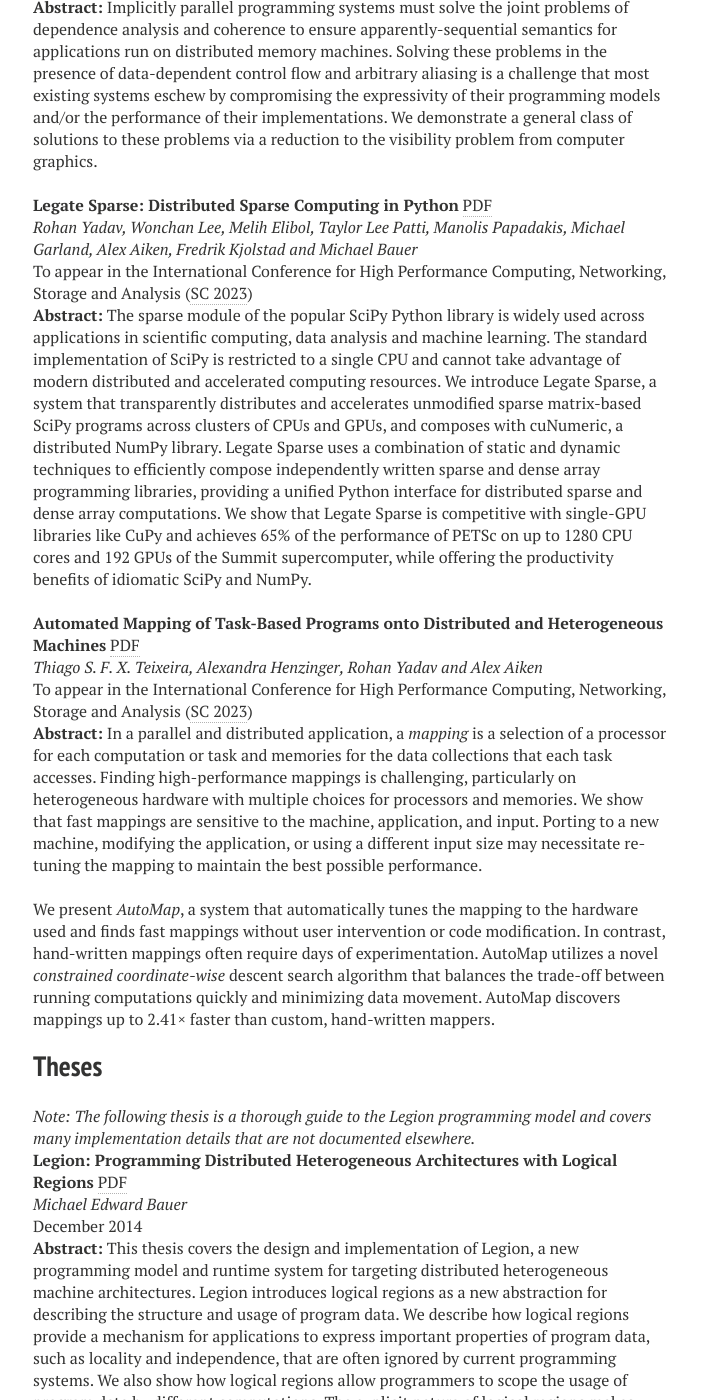
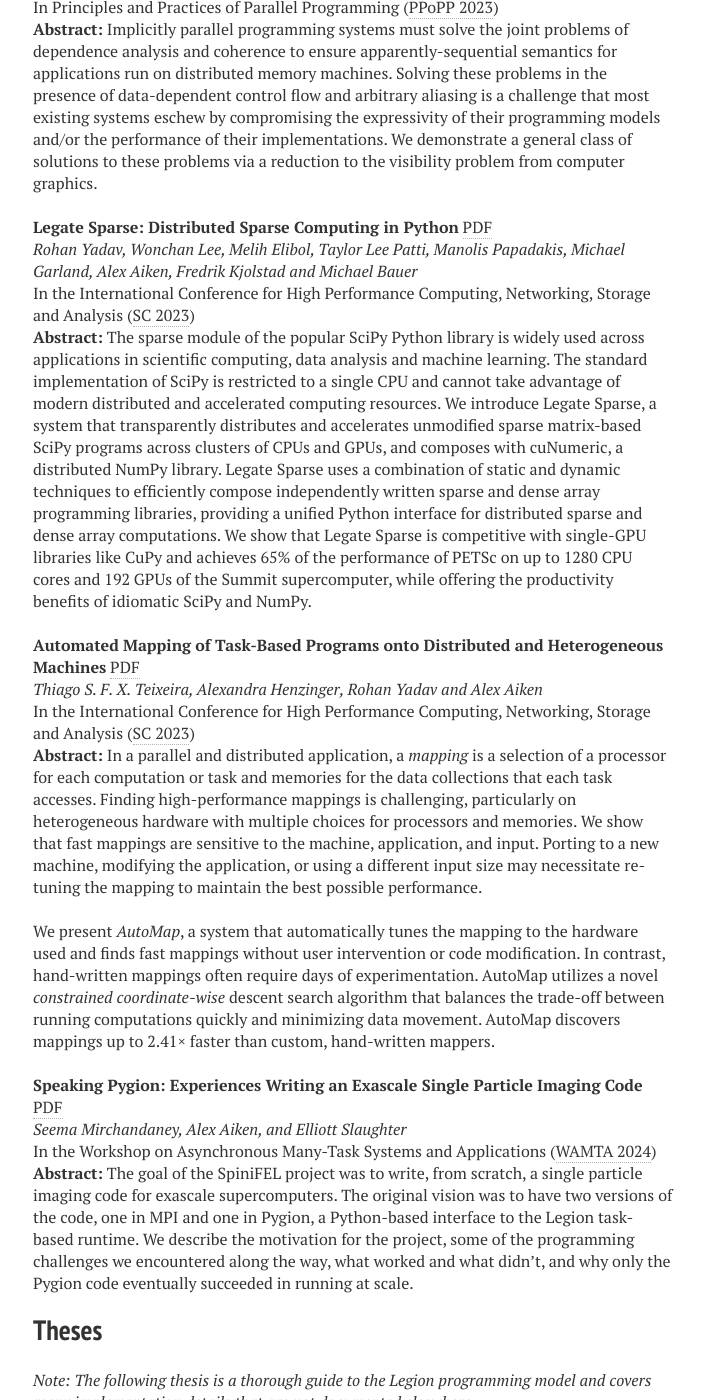
Before and after one commit to apryakhin/legion.stanford.edu, a Jekyll site: the page built from publications.md, in a window 1280 px wide and 1400 px high, scrolled down 12543 px. Shown: the whole window, without its empty margins (287-990 px from the left). Built offline with Jekyll 4.4.1, drawn with Linux system fonts in a browser that asks for light colours; nearby versions of some CDN libraries; some of the changed text lies outside the part shown.

Commit message:
Add WAMTA paper.

```diff
--- a/publications.md
+++ b/publications.md
@@ -41,6 +41,7 @@ title: Publications
       * [HTR Solver (2020)](#htr2020) \[[PDF](https://doi.org/10.1016/j.cpc.2020.107262)]
       * [Task Bench (SC 2020)](#taskbench2020) \[[PDF]({{ "/pdfs/taskbench2020.pdf" | relative_url }})]
       * [Meshfree Solver (PAW-ATM 2020)](#meshfree2020) \[[PDF]({{ "/pdfs/pawatm2020.pdf" | relative_url }})]
+      * [SpiniFEL (WAMTA 2024)](#wamta2024) \[[PDF]({{ "/pdfs/wamta2024.pdf" | relative_url }})]
   * DSLs:
       * [Singe (PPoPP 2014)](#ppopp2014) \[[PDF]({{ "/pdfs/singe2014.pdf" | relative_url }})]
       * [Scout (WOLFHPC 2014)](#wolfhpc2014) \[[PDF]({{ "/pdfs/scout2014.pdf" | relative_url }})]
@@ -644,7 +645,7 @@ computer graphics.
 
 <a name="legate-sparse2023"></a>__Legate Sparse: Distributed Sparse Computing in Python__ [PDF]({{ "/pdfs/legate-sparse2023.pdf" | relative_url }}) <br/>
 _Rohan Yadav, Wonchan Lee, Melih Elibol, Taylor Lee Patti, Manolis Papadakis, Michael Garland, Alex Aiken, Fredrik Kjolstad and Michael Bauer_ <br/>
-To appear in the International Conference for High Performance Computing, Networking, Storage and Analysis ([SC 2023](https://sc23.supercomputing.org/presentation/?id=pap119&sess=sess172)) <br/>
+In the International Conference for High Performance Computing, Networking, Storage and Analysis ([SC 2023](https://sc23.supercomputing.org/presentation/?id=pap119&sess=sess172)) <br/>
 __Abstract:__ The sparse module of the popular SciPy Python library is
 widely used across applications in scientific computing, data analysis
 and machine learning. The standard implementation of SciPy is
@@ -665,7 +666,7 @@ productivity benefits of idiomatic SciPy and NumPy.
 
 <a name="automap2023"></a>__Automated Mapping of Task-Based Programs onto Distributed and Heterogeneous Machines__ [PDF]({{ "/pdfs/automap2023.pdf" | relative_url }}) <br/>
 _Thiago S. F. X. Teixeira, Alexandra Henzinger, Rohan Yadav and Alex Aiken_ <br/>
-To appear in the International Conference for High Performance Computing, Networking, Storage and Analysis ([SC 2023](https://sc23.supercomputing.org/presentation/?id=pap389&sess=sess172)) <br/>
+In the International Conference for High Performance Computing, Networking, Storage and Analysis ([SC 2023](https://sc23.supercomputing.org/presentation/?id=pap389&sess=sess172)) <br/>
 __Abstract:__ In a parallel and distributed application, a *mapping*
 is a selection of a processor for each computation or task and
 memories for the data collections that each task accesses. Finding
@@ -684,6 +685,19 @@ coordinate-wise* descent search algorithm that balances the trade-off
 between running computations quickly and minimizing data
 movement. AutoMap discovers mappings up to 2.41&times; faster than
 custom, hand-written mappers.
+
+
+<a name="wamta2024"></a>__Speaking Pygion: Experiences Writing an Exascale Single Particle Imaging Code__ [PDF]({{ "/pdfs/wamta2024.pdf" | relative_url }}) <br/>
+_Seema Mirchandaney, Alex Aiken, and Elliott Slaughter_ <br/>
+In the Workshop on Asynchronous Many-Task Systems and Applications ([WAMTA 2024](http://wamta24.icl.utk.edu/)) <br/>
+__Abstract:__ The goal of the SpiniFEL project was to write, from
+scratch, a single particle imaging code for exascale
+supercomputers. The original vision was to have two versions of the
+code, one in MPI and one in Pygion, a Python-based interface to the
+Legion task-based runtime. We describe the motivation for the project,
+some of the programming challenges we encountered along the way, what
+worked and what didn't, and why only the Pygion code eventually
+succeeded in running at scale.
 
 
 
```
Also changed, not shown: 1 other file.
